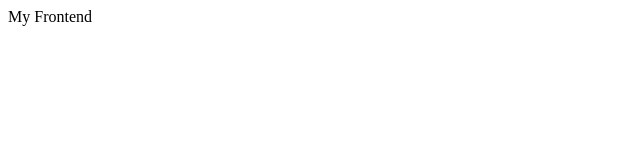
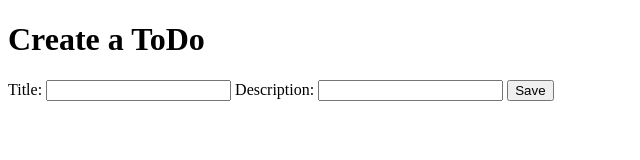
Before and after one commit to victor-reyes/Todos, a website: page frontend/index.html in a window 1280 px wide. Shown: the whole page, without its empty margins (0-640 px from the left). Drawn offline with Linux system fonts and the light colour scheme.

Commit message:
Add basic form

```diff
--- a/frontend/index.html
+++ b/frontend/index.html
@@ -6,6 +6,13 @@
     <title>Frontend</title>
   </head>
   <body>
-    My Frontend
+    <h1>Create a ToDo</h1>
+    <form id="form">
+      <label for="title">Title:</label>
+      <input type="text" id="title" required />
+      <label for="description">Description:</label>
+      <input type="text" id="description" required />
+      <input type="submit" value="Save" />
+    </form>
   </body>
 </html>
```
